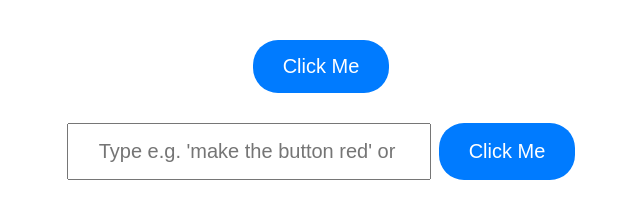
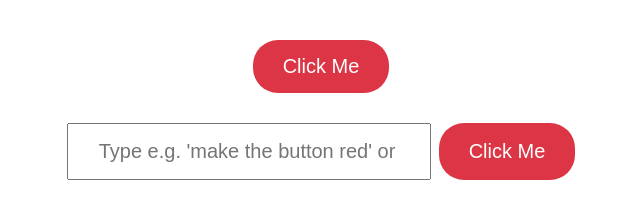
Before and after one commit to Arushi1088/Code-agent-test, a plain HTML site: page index.html in a window 1280 px wide. Shown: the whole page, without its empty margins (319-959 px from the left). Drawn offline with Linux system fonts and the light colour scheme.

Commit message:
Agent update: make the button red

```diff
--- a/index.html
+++ b/index.html
@@ -7,7 +7,7 @@
   <style>
     /* Button styling - currently red */
     .blue-button {
-      background-color: #007BFF;
+      background-color: #DC3545;
       color: #FFF;
       border: none;
       padding: 15px 30px;
```
